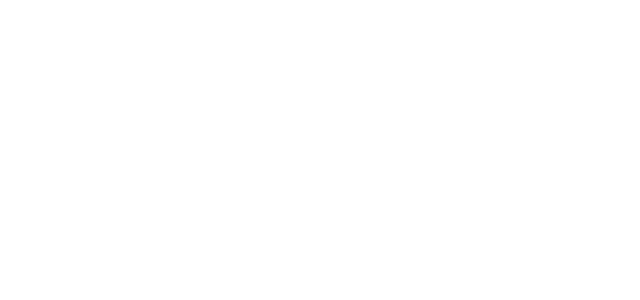
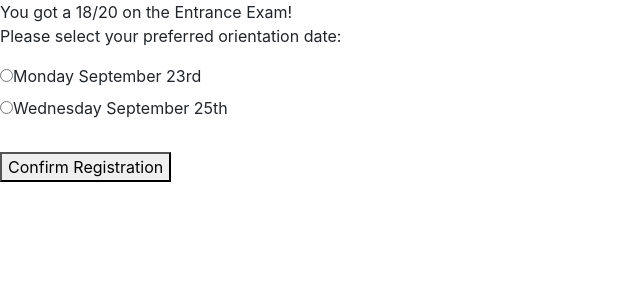
Before and after one commit to Chicago19/team-17, a React (Create React App) app in the folder my-app/: page /Score in a window 1280 px wide. Shown: the top 300 px of the page, without its empty margins (0-640 px from the left). Built offline with nearby package versions, Linux system fonts and the light colour scheme.

Commit message:
score added

```diff
--- a/my-app/src/App.js
+++ b/my-app/src/App.js
@@ -4,6 +4,7 @@
 import Reg from './Reg';
 import Exam from './Exam';
 import ResourcePage from './ResourcePage';
+import Score from './Score'
 
 function App() {
   return (
@@ -15,6 +16,7 @@
          <Route path="/reg" component={Reg} />
          <Route path="/exam" component={Exam} />
          <Route path="/ResourcePage" component={ResourcePage} />
+         <Route path="/Score" component={Score} />
       </div>
     </Router>
   );
--- /dev/null
+++ b/my-app/src/Score.js
@@ -0,0 +1,53 @@
+import React, { Component } from "react";
+import { Button, FormGroup, FormControl, FormLabel } from "react-bootstrap";
+
+export default class Score extends Component {
+  constructor(props) {
+    super(props);
+
+    this.state = {
+      email: "",
+      password: "",
+      job:{}
+    };
+  }
+
+  validateForm() {
+    return this.state.email.length > 0 && this.state.password.length > 0;
+  }
+
+  handleChange = event => {
+    this.setState({
+      [event.target.id]: event.target.value
+    });
+  }
+
+  handleSubmit = event => {
+    event.preventDefault();
+  }
+
+  render() {
+    return (
+      <p> You got a 18/20 on the Entrance Exam!
+
+<form>
+<p>Please select your preferred orientation date:</p>
+<div>
+<input type="radio" id="contactChoice1"
+name="contact" value="email"/>
+<label for="contactChoice1">Monday September 23rd</label>
+<br/>
+<input type="radio" id="contactChoice2"
+name="contact" value="phone"/>
+<label for="contactChoice2">Wednesday September 25th</label>
+<br/>
+<br/>
+</div>
+<div>
+<button type="submit">Confirm Registration</button>
+</div>
+</form>
+      </p>
+    );
+  }
+}
```
